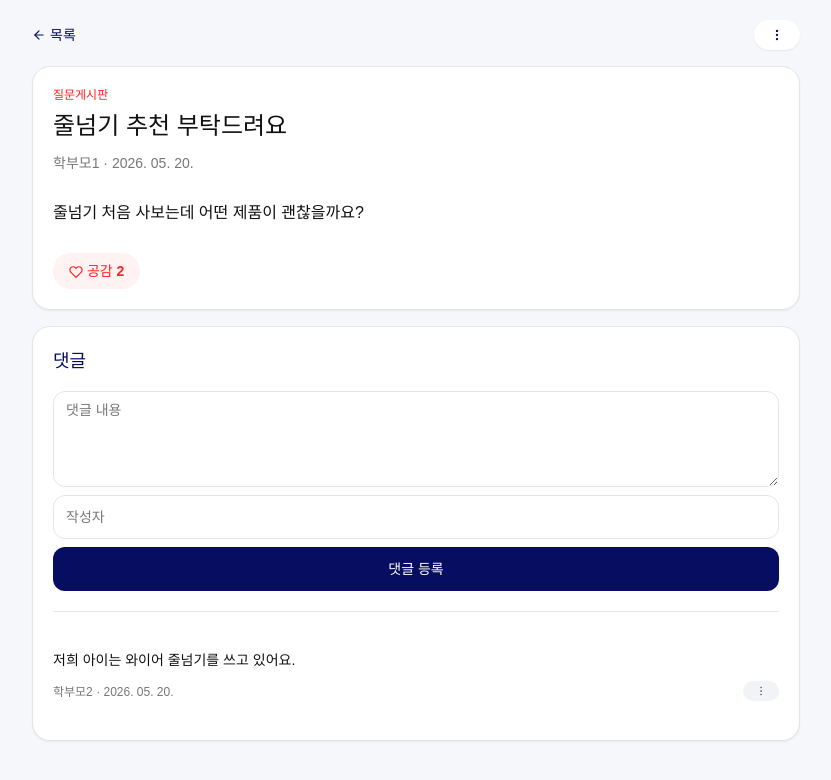
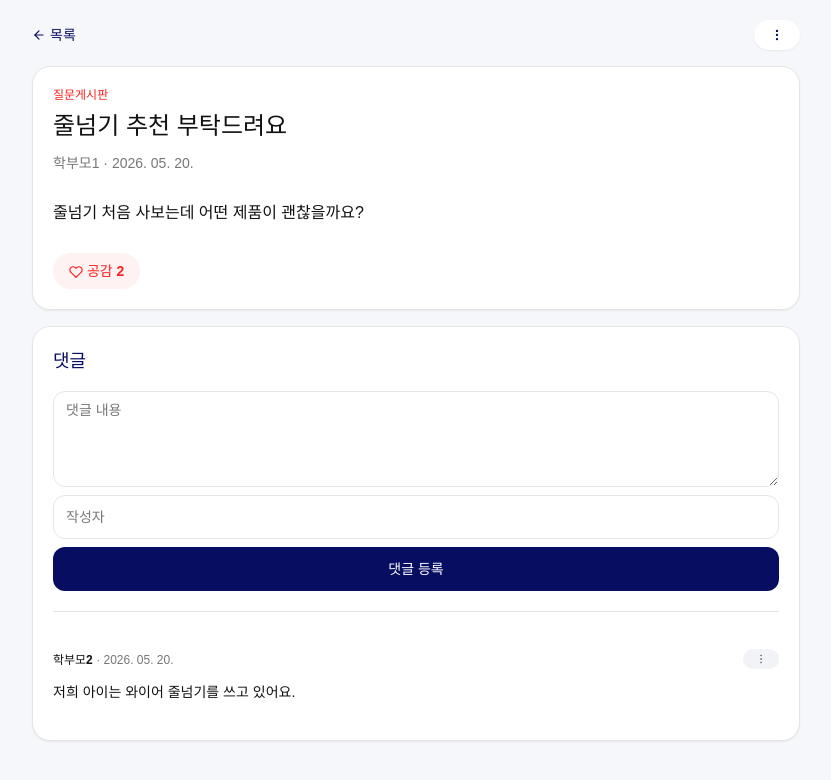
Before and after one commit to thisisyello/taekwondo-community, a React (Vite) app: page /posts/1 in a window 1280 px wide. Shown: the top 780 px of the page, without its empty margins (224-1055 px from the left). Built offline with nearby package versions, Linux system fonts and the light colour scheme.

Commit message:
feat: 댓글 수정 UI 개선 및 내용 표시 방식 변경

```diff
--- a/src/components/CommentItem.tsx
+++ b/src/components/CommentItem.tsx
@@ -54,37 +54,12 @@ export default function CommentItem({
 
     return (
         <li className="py-4">
-            {isEditing ? (
-                <form className="flex flex-col gap-2" onSubmit={handleSubmitEdit}>
-                    <textarea
-                        className="min-h-24 rounded-kta-md border border-kta-border px-3 py-2 text-sm outline-none focus:border-kta-navy"
-                        value={content}
-                        onChange={(event) => setContent(event.target.value)}
-                    />
-                    <div className="flex gap-2">
-                        <button
-                            className="rounded-kta-md bg-kta-navy px-3 py-2 text-sm font-bold text-white"
-                            type="submit"
-                        >
-                            수정 완료
-                        </button>
-                        <button
-                            className="rounded-kta-md bg-kta-subtle px-3 py-2 text-sm font-bold text-kta-muted"
-                            type="button"
-                            onClick={handleCancelEdit}
-                        >
-                            취소
-                        </button>
-                    </div>
-                </form>
-            ) : (
-                <p className="text-sm leading-6 text-kta-text">
-                    {comment.content}
-                </p>
-            )}
-            <div className="mt-2 flex items-center justify-between gap-3">
+            <div className="flex items-center justify-between gap-3">
                 <p className="text-xs text-kta-muted">
-                    {comment.author} · {formatDate(comment.createdAt)}
+                    <span className="font-extrabold text-kta-text">
+                        {comment.author}
+                    </span>{" "}
+                    · {formatDate(comment.createdAt)}
                     {isEdited(comment.createdAt, comment.updatedAt) &&
                         " (수정됨)"}
                 </p>
@@ -114,6 +89,38 @@ export default function CommentItem({
                     )}
                 </div>
             </div>
+
+            {isEditing ? (
+                <form
+                    className="mt-3 flex flex-col gap-2"
+                    onSubmit={handleSubmitEdit}
+                >
+                    <textarea
+                        className="min-h-24 rounded-kta-md border border-kta-border px-3 py-2 text-sm outline-none focus:border-kta-navy"
+                        value={content}
+                        onChange={(event) => setContent(event.target.value)}
+                    />
+                    <div className="flex gap-2">
+                        <button
+                            className="rounded-kta-md bg-kta-navy px-3 py-2 text-sm font-bold text-white"
+                            type="submit"
+                        >
+                            수정 완료
+                        </button>
+                        <button
+                            className="rounded-kta-md bg-kta-subtle px-3 py-2 text-sm font-bold text-kta-muted"
+                            type="button"
+                            onClick={handleCancelEdit}
+                        >
+                            취소
+                        </button>
+                    </div>
+                </form>
+            ) : (
+                <p className="mt-2 text-sm leading-6 text-kta-text">
+                    {comment.content}
+                </p>
+            )}
         </li>
     );
 }
```
